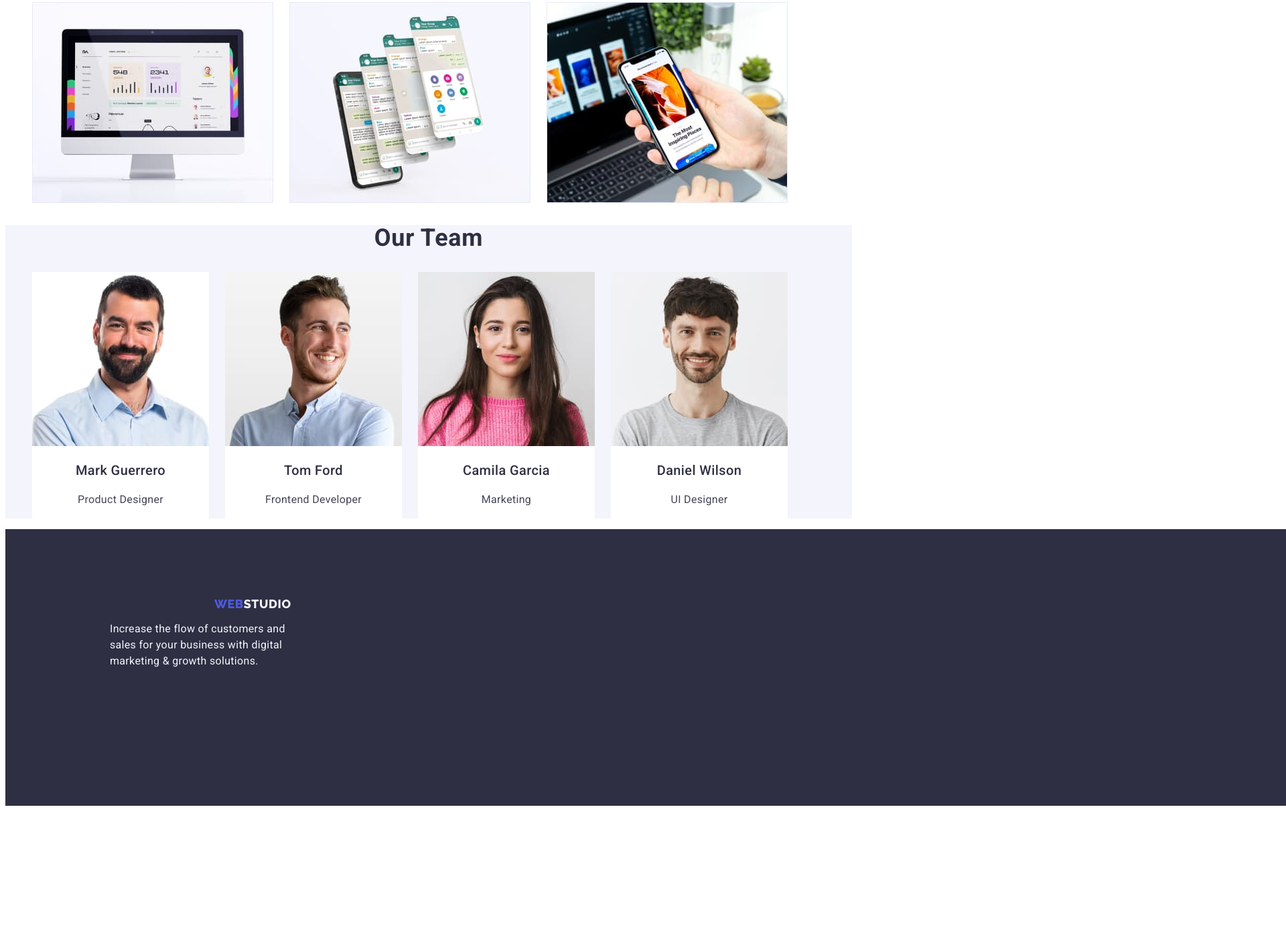
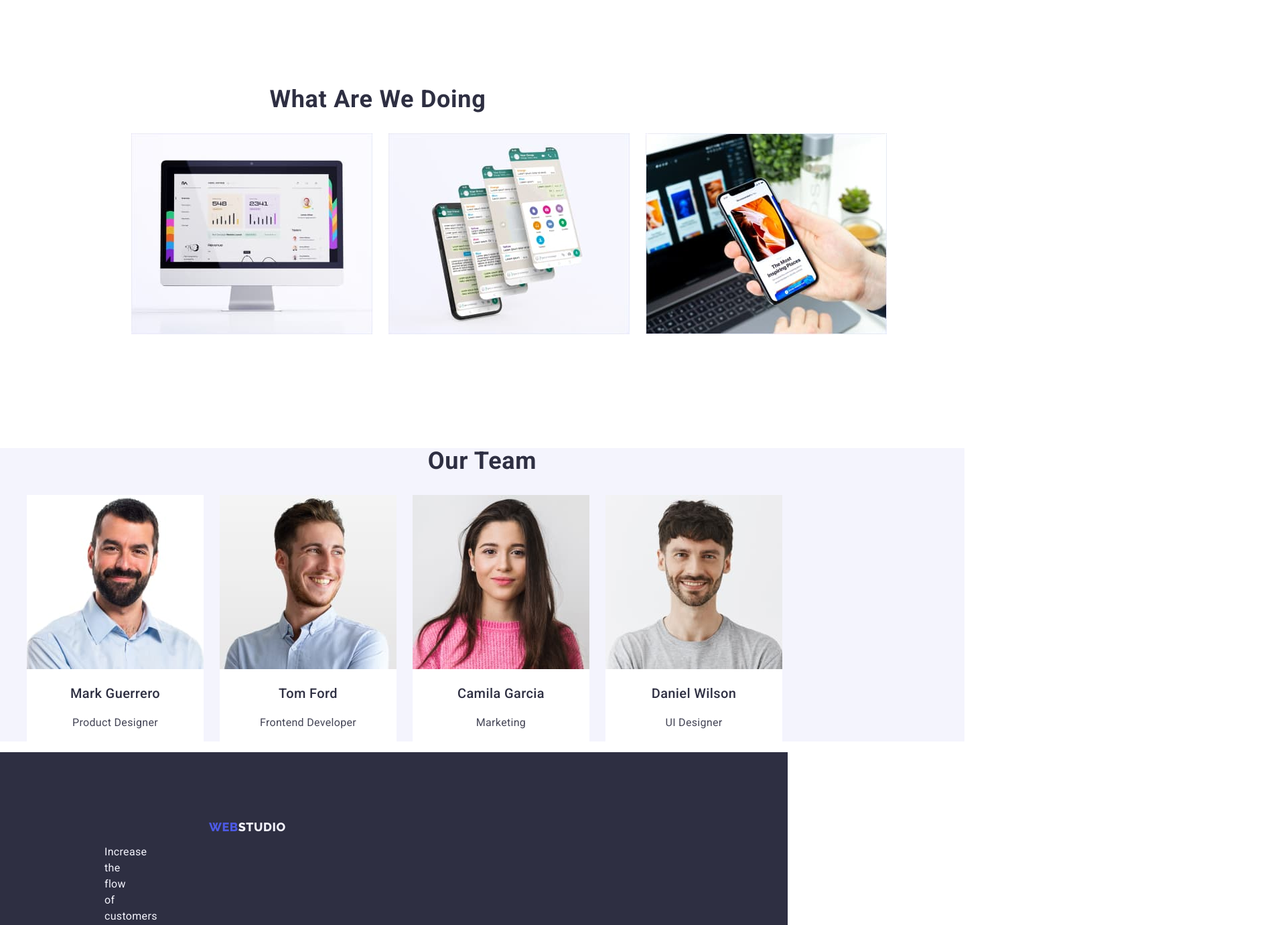
Before and after one commit to turasova/goit-markup-hw-03, a plain HTML site: page index.html in a window 1280 px wide. Shown: the part 1419-2800 px from the top of the page at 67% size, 1920 px wide, since content can reach past the window. Before the commit the page ends 2630 px from the top, so only its background shows below. Drawn offline with nearby package versions, Linux system fonts and the light colour scheme.

Commit message:
homework#3

```diff
--- a/css/styles.css
+++ b/css/styles.css
@@ -14,7 +14,8 @@
     font-weight: 400;
     color:var(--brand-color) ;
     background-color: var(--fon-text-color);
-}
+    width: 1440px;
+  }
 .logo {
     color: var(--logo-color);
     font-family: 'Raleway', sans-serif;
@@ -70,7 +71,7 @@
 .hero {
     background-color: var(--secondary-color);
     text-align: center;
-    width: 1440px;
+    width: 496px;
     padding-top: 188px;
     padding-right: 472px;
     padding-bottom: 292px;
@@ -120,7 +121,8 @@
  }
  .comando-fon {
     background-color: var(--text-footer-color);
- }
+    width: 1440px;
+     }
  .comando-fon-secondary {
     background-color: var(--fon-text-color);
  }
@@ -140,10 +142,10 @@
  }
  .footer-blok {
     background: var(--secondary-color);
-    width: 1440px;
+    width: 264px;
     padding-top: 100px;
-    padding-right: 1169px;
-    padding-bottom: 188px;
+    padding-right: 1020px;
+    padding-bottom: 100px;
     padding-left: 156px;
 
  }
@@ -192,4 +194,11 @@
     padding-right: 156px;
     padding-bottom: 120px;
     padding-left: 156px;
+
   }
+.project {
+    width: 1128px;
+    padding-right: 156px;
+    padding-bottom: 120px;
+    padding-left: 156px;
+}
--- a/index.html
+++ b/index.html
@@ -7,6 +7,7 @@
     <link rel="preconnect" href="https://fonts.googleapis.com">
 <link rel="preconnect" href="https://fonts.gstatic.com" crossorigin>
 <link href="https://fonts.googleapis.com/css2?family=Courgette&family=Raleway:wght@800&family=Roboto:wght@400;500;700;900&display=swap" rel="stylesheet">
+<link rel="stylesheet" href="node_modules/modern-normalize/modern-normalize.css">
     <link rel="stylesheet" href="./css/styles.css" />
     <title>WebStudio</title>
 </head>
@@ -64,7 +65,7 @@
     </li>
  </ul>
  </section>
- <section>
+ <section class="project">
  <h2 class="secondary-title">What are we doing</h2>
  <ul class="list">
     <li>
```
Also changed, not shown: portfolio.html (+1 -0 lines).
